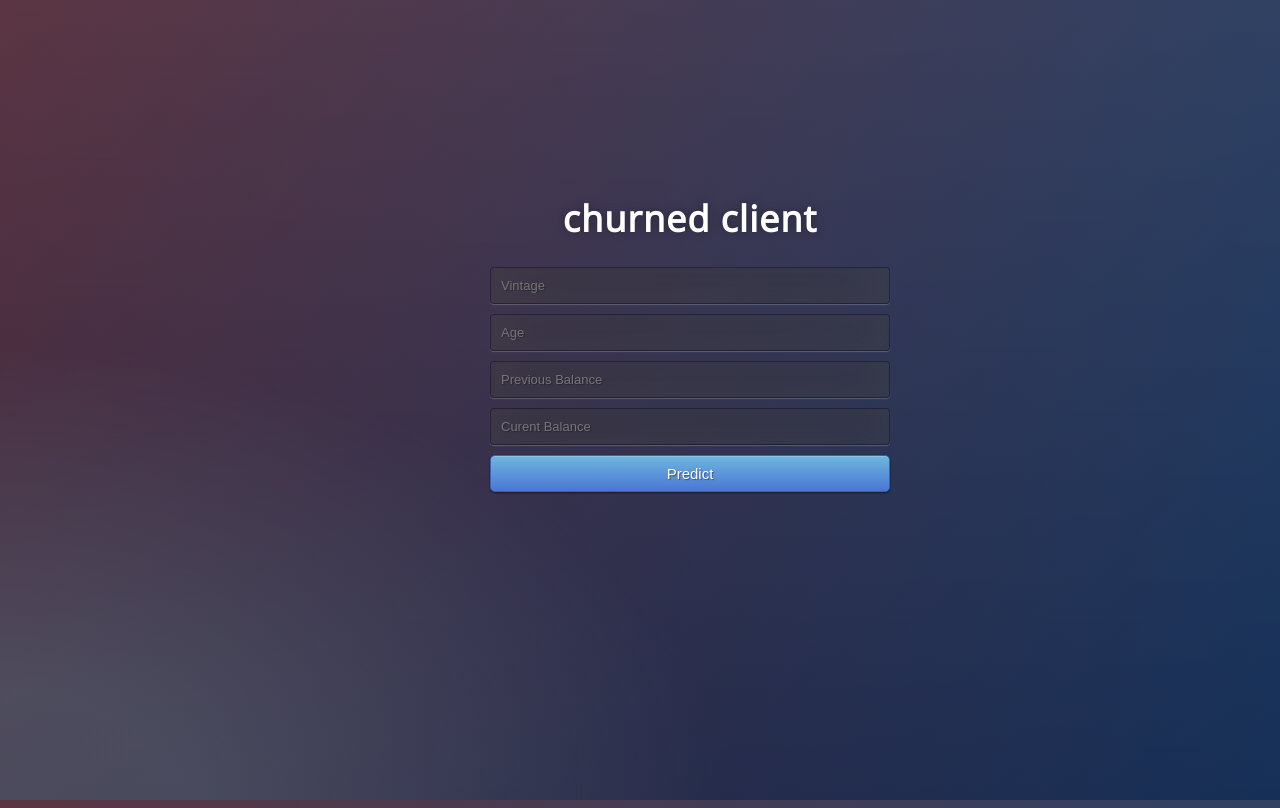
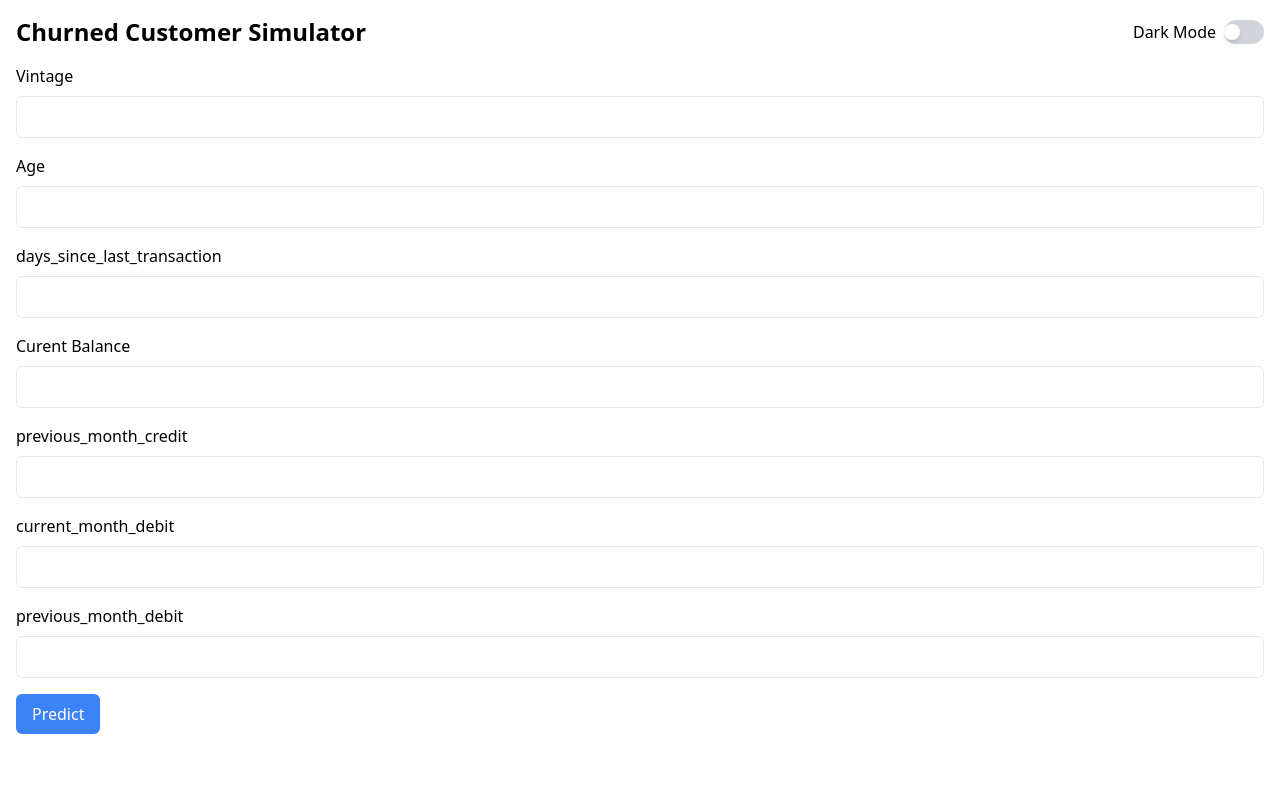
Before and after one commit to Nouraaaaaaaa/ML_Project, a Flask app: page / in a window 1280 px wide. After the commit the page ends 734 px from the top, so only its background shows below. Run offline with Flask 3, Linux system fonts and the light colour scheme; parts of the project's set-up code (start-up, migrations or seed data) failed here and were passed over; some libraries are stand-ins or nearby versions.

Commit message:
last version

```diff
--- a/app.py
+++ b/app.py
@@ -3,7 +3,7 @@ from flask import Flask, request, jsonify, render_template
 import pickle
 
 app = Flask(__name__)
-model = pickle.load(open('model_last.pkl', 'rb'))
+model = pickle.load(open('model_final.pkl', 'rb'))
 
 @app.route('/')
 def home():
@@ -20,12 +20,13 @@ def predict():
     print("---------",prediction)
     output = round(prediction[0], 1)
     print(type(output))
+    print(output)
     response=''
     if(output == 0.0):
+        response='retained'
+    else:
         response='churned'
-    else:
-        response='retained'
-    return render_template('index.html', prediction_text='the client will be '+response)
+    return render_template('index.html', response=response)
 
 
 
--- a/templates/index.html
+++ b/templates/index.html
@@ -1,36 +1,94 @@
 <!DOCTYPE html>
-<html >
-<!--From https://codepen.io/frytyler/pen/EGdtg-->
+<html lang="en">
 <head>
-  <meta charset="UTF-8">
-  <title>Predict the churned client</title>
-  <link href='https://fonts.googleapis.com/css?family=Pacifico' rel='stylesheet' type='text/css'>
-<link href='https://fonts.googleapis.com/css?family=Arimo' rel='stylesheet' type='text/css'>
-<link href='https://fonts.googleapis.com/css?family=Hind:300' rel='stylesheet' type='text/css'>
-<link href='https://fonts.googleapis.com/css?family=Open+Sans+Condensed:300' rel='stylesheet' type='text/css'>
-<link rel="stylesheet" href="{{ url_for('static', filename='css/style.css') }}">
+    <meta charset="UTF-8">
+    <meta name="viewport" content="width=device-width, initial-scale=1.0">
+    <title>Churned Customer Simulator</title>
+    <link href="https://cdn.jsdelivr.net/npm/tailwindcss@2.2.19/dist/tailwind.min.css" rel="stylesheet">
+    <style>
+        .dark {
+            background-color: #1f2937;
+            color: #ffffff;
+        }
+        .dark input{
+            color: #000;
+        }
+    </style>
+    <script src="https://cdn.jsdelivr.net/npm/sweetalert2@11"></script>
+</head>
+<body class="bg-white dark:bg-gray-800">
+    <div class="container mx-auto p-4">
+        <div class="flex justify-between items-center mb-4">
+            <h1 class="text-2xl font-bold">Churned Customer Simulator</h1>
+            <label for="darkModeToggle" class="flex items-center cursor-pointer">
+                <span class="mr-2">Dark Mode</span>
+                <input type="checkbox" id="darkModeToggle" class="hidden">
+                <span class="bg-gray-300 dark:bg-gray-600 w-10 h-6 rounded-full flex items-center transition duration-300 ease-in-out">
+                    <span class="bg-white dark:bg-gray-400 w-4 h-4 rounded-full shadow-md transform transition duration-300 ease-in-out"></span>
+                </span>
+            </label>
+        </div>
+        <form action="{{ url_for('predict')}}"method="post">
+            <div class="mb-4">
+                <label for="Vintage" class="block mb-2">Vintage</label>
+                <input type="number" id="Vintage" name ="Vintage" class="w-full px-4 py-2 border rounded-md focus:outline-none focus:ring-2 focus:ring-blue-500">
+            </div>
+            <div class="mb-4">
+                <label for="Age" class="block mb-2">Age</label>
+                <input type="number" id="Age" name="Age" class="w-full px-4 py-2 border rounded-md focus:outline-none focus:ring-2 focus:ring-blue-500">
+            </div>
+            <div class="mb-4">
+                <label for="days_since_last_transaction" class="block mb-2">days_since_last_transaction</label>
+                <input type="number" id="days_since_last_transaction" name="days_since_last_transaction" class="w-full px-4 py-2 border rounded-md focus:outline-none focus:ring-2 focus:ring-blue-500">
+            </div>
+            <div class="mb-4">
+                <label for="Curent Balance" class="block mb-2">Curent Balance</label>
+                <input type="number" id="Curent Balance" name="Curent Balance" class="w-full px-4 py-2 border rounded-md focus:outline-none focus:ring-2 focus:ring-blue-500">
+            </div>
+            <div class="mb-4">
+                <label for="previous_month_credit" class="block mb-2">previous_month_credit</label>
+                <input type="number" id="previous_month_credit" name="previous_month_credit" class="w-full px-4 py-2 border rounded-md focus:outline-none focus:ring-2 focus:ring-blue-500">
+            </div>
 
-</head>
-
-<body>
- <div class="login">
-	<h1>churned client</h1>
-
-    <form action="{{ url_for('predict')}}"method="post">
-    	<input type="text" name="Vintage" placeholder="Vintage" required="required" />
-        <input type="text" name="Age" placeholder="Age" required="required" />
-		<input type="text" name="Previous Balance" placeholder="Previous Balance" required="required" />
-    <input type="text" name="Curent Balance" placeholder="Curent Balance" required="required" />
-
-        <button type="submit" class="btn btn-primary btn-block btn-large">Predict</button>
-    </form>
-
-   <br>
-   <br>
-   {{ prediction_text }}
-
- </div>
+            <div class="mb-4">
+                <label for="current_month_debit" class="block mb-2">current_month_debit</label>
+                <input type="number" id="current_month_debit" name="Curent Balance" class="w-full px-4 py-2 border rounded-md focus:outline-none focus:ring-2 focus:ring-blue-500">
+            </div>
+            <div class="mb-4">
+                <label for="previous_month_debit" class="block mb-2">previous_month_debit</label>
+                <input type="number" id="previous_month_debit" name="previous_month_debit" class="w-full px-4 py-2 border rounded-md focus:outline-none focus:ring-2 focus:ring-blue-500">
+            </div>
 
 
+
+            <button type="submit" class="bg-blue-500 hover:bg-blue-600 text-white px-4 py-2 rounded-md">Predict</button>
+        </form>
+    </div>
+
+    <script>
+        const darkModeToggle = document.getElementById('darkModeToggle');
+        const body = document.body;
+
+        darkModeToggle.addEventListener('change', () => {
+            body.classList.toggle('dark');
+        });
+    </script>
+    {% if response == 'churned' %}
+    <script>
+        Swal.fire({
+            title: "Chruned Customer",
+            text: "This customer is more likely to churn",
+            icon: "warning"
+        });
+    </script>
+    {% elif response == 'retained' %}
+    <script>
+        Swal.fire({
+            title: "Not Chruned Customer",
+            text: "Loyal Customer",
+            icon: "success"
+        });
+    </script>
+    {% endif %}
 </body>
 </html>
```
Also changed, not shown: 1 other file.
